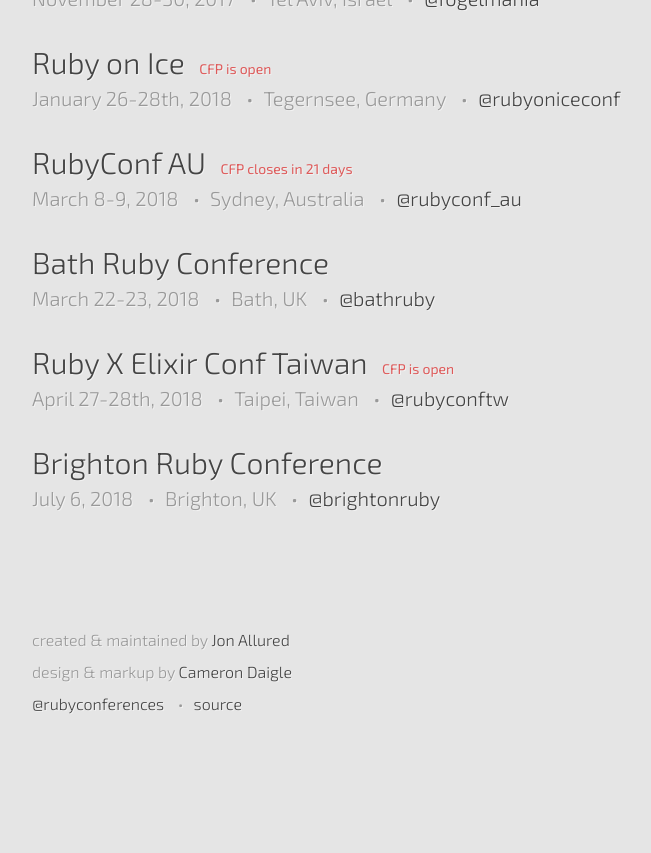
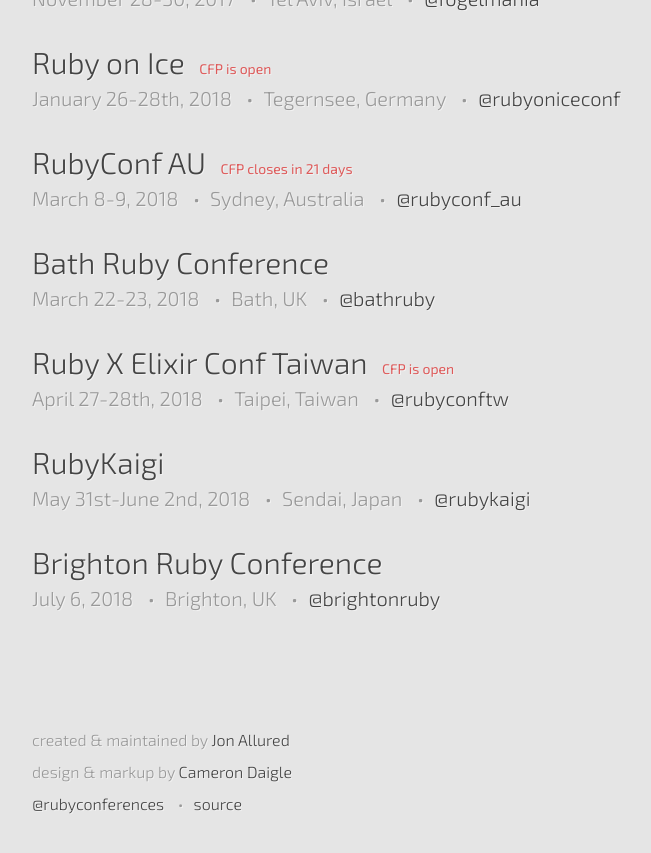
Before and after one commit to ruby-conferences/ruby-conferences.github.io, a Jekyll site: the page built from index.html, in a window 1280 px wide and 900 px high, scrolled down 1618 px. Shown: the top 853 px of the window, without its empty margins (208-859 px from the left). Built offline with Jekyll 4.4.1, drawn with Linux system fonts in a browser that asks for light colours; before the commit the page ends 2418 px from its top, so only the background shows below that.

Commit message:
Fix RubyKaigi, which is changing from Sept to May

```diff
--- a/_data/current.yml
+++ b/_data/current.yml
@@ -102,6 +102,12 @@
   twitter: rubyconftw
   cfp_phrase: CFP is open
 
+- name: RubyKaigi
+  location: Sendai, Japan
+  dates: "May 31st-June 2nd, 2018"
+  url: http://rubykaigi.org/2018
+  twitter: rubykaigi
+
 - name: Brighton Ruby Conference
   location: Brighton, UK
   dates: "July 6, 2018"
```
